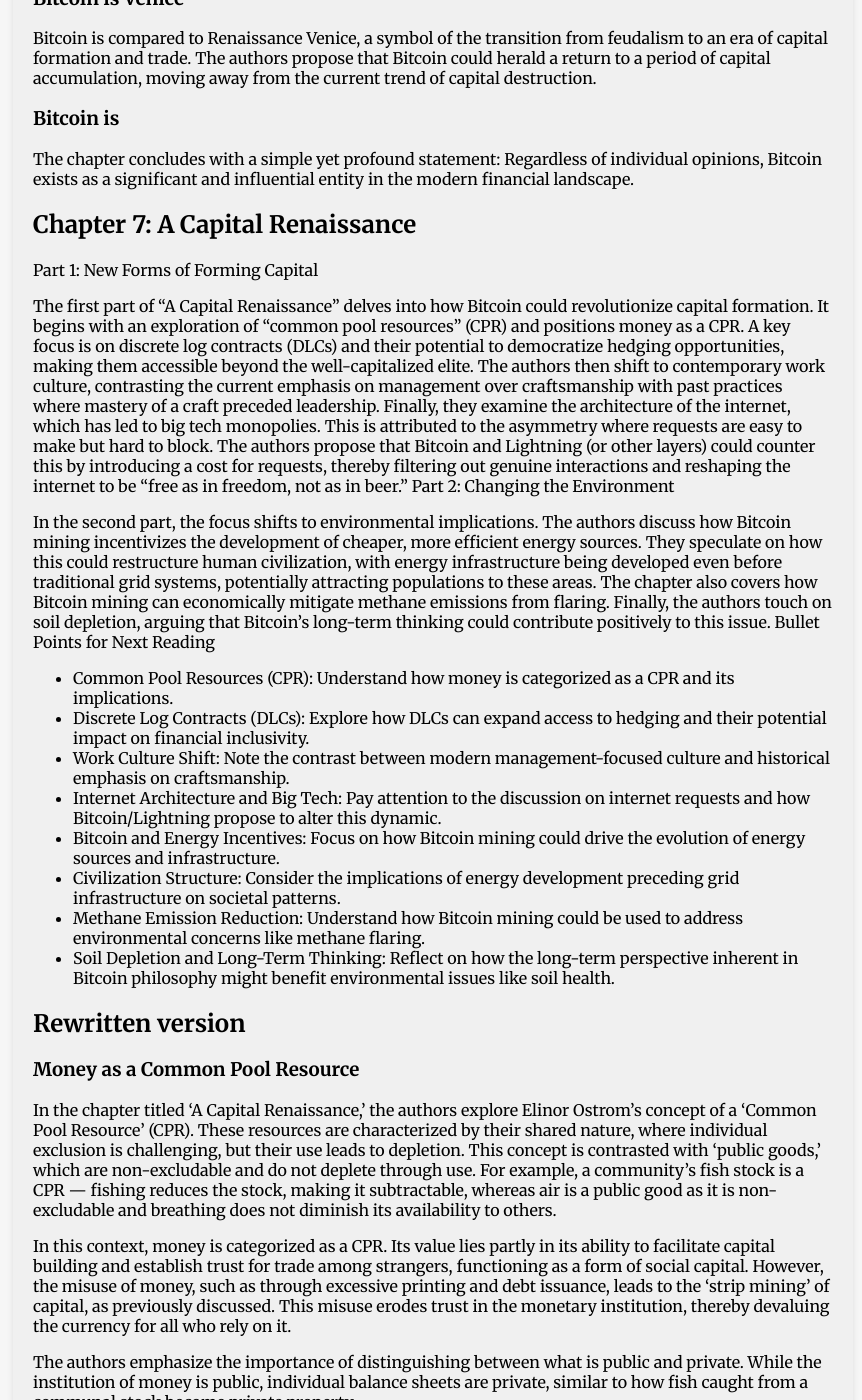
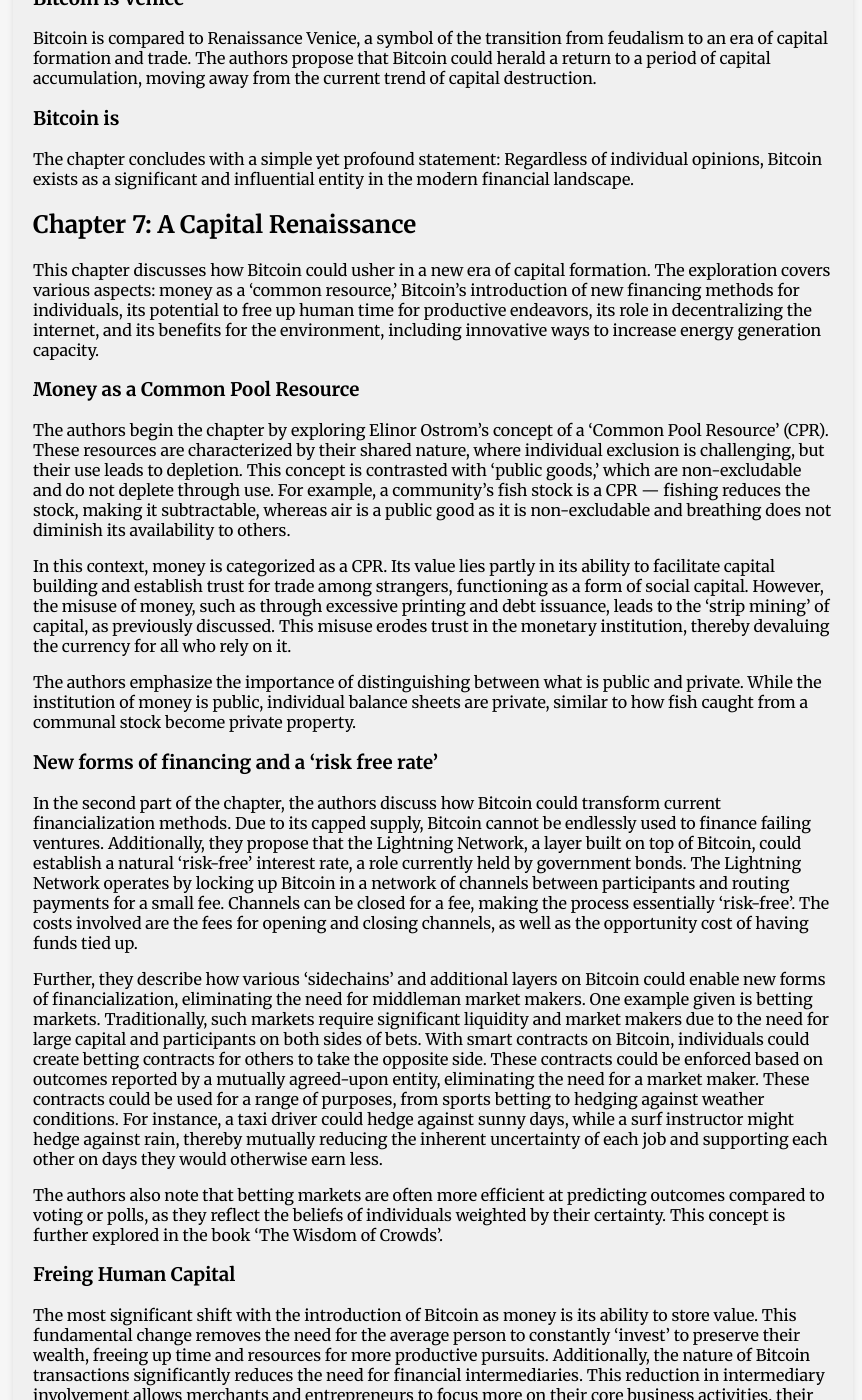
Before and after one commit to Kortelange/webpage, a Jekyll site: the page built from _books/bitcoin_is_venice.md, in a window 1280 px wide and 1400 px high, scrolled down 5098 px. Shown: the whole window, without its empty margins (207-1069 px from the left). Built offline with Jekyll 4.4.1, drawn with Linux system fonts in a browser that asks for light colours.

Commit message:
Clean up chapter 7 of BTC is Venice.

```diff
--- a/_books/bitcoin_is_venice.md
+++ b/_books/bitcoin_is_venice.md
@@ -94,26 +94,10 @@ Bitcoin is compared to Renaissance Venice, a symbol of the transition from feuda
 The chapter concludes with a simple yet profound statement: Regardless of individual opinions, Bitcoin exists as a significant and influential entity in the modern financial landscape.
 
 ## Chapter 7: A Capital Renaissance
-Part 1: New Forms of Forming Capital
+This chapter discusses how Bitcoin could usher in a new era of capital formation. The exploration covers various aspects: money as a 'common resource,' Bitcoin's introduction of new financing methods for individuals, its potential to free up human time for productive endeavors, its role in decentralizing the internet, and its benefits for the environment, including innovative ways to increase energy generation capacity.
 
-The first part of "A Capital Renaissance" delves into how Bitcoin could revolutionize capital formation. It begins with an exploration of "common pool resources" (CPR) and positions money as a CPR. A key focus is on discrete log contracts (DLCs) and their potential to democratize hedging opportunities, making them accessible beyond the well-capitalized elite. The authors then shift to contemporary work culture, contrasting the current emphasis on management over craftsmanship with past practices where mastery of a craft preceded leadership. Finally, they examine the architecture of the internet, which has led to big tech monopolies. This is attributed to the asymmetry where requests are easy to make but hard to block. The authors propose that Bitcoin and Lightning (or other layers) could counter this by introducing a cost for requests, thereby filtering out genuine interactions and reshaping the internet to be "free as in freedom, not as in beer."
-Part 2: Changing the Environment
-
-In the second part, the focus shifts to environmental implications. The authors discuss how Bitcoin mining incentivizes the development of cheaper, more efficient energy sources. They speculate on how this could restructure human civilization, with energy infrastructure being developed even before traditional grid systems, potentially attracting populations to these areas. The chapter also covers how Bitcoin mining can economically mitigate methane emissions from flaring. Finally, the authors touch on soil depletion, arguing that Bitcoin's long-term thinking could contribute positively to this issue.
-Bullet Points for Next Reading
-
-- Common Pool Resources (CPR): Understand how money is categorized as a CPR and its implications.
-- Discrete Log Contracts (DLCs): Explore how DLCs can expand access to hedging and their potential impact on financial inclusivity.
-- Work Culture Shift: Note the contrast between modern management-focused culture and historical emphasis on craftsmanship.
-- Internet Architecture and Big Tech: Pay attention to the discussion on internet requests and how Bitcoin/Lightning propose to alter this dynamic.
-- Bitcoin and Energy Incentives: Focus on how Bitcoin mining could drive the evolution of energy sources and infrastructure.
-- Civilization Structure: Consider the implications of energy development preceding grid infrastructure on societal patterns.
-- Methane Emission Reduction: Understand how Bitcoin mining could be used to address environmental concerns like methane flaring.
-- Soil Depletion and Long-Term Thinking: Reflect on how the long-term perspective inherent in Bitcoin philosophy might benefit environmental issues like soil health.
-
-## Rewritten version
 ### Money as a Common Pool Resource
-In the chapter titled 'A Capital Renaissance,' the authors explore Elinor Ostrom's concept of a 'Common Pool Resource' (CPR). These resources are characterized by their shared nature, where individual exclusion is challenging, but their use leads to depletion. This concept is contrasted with 'public goods,' which are non-excludable and do not deplete through use. For example, a community's fish stock is a CPR — fishing reduces the stock, making it subtractable, whereas air is a public good as it is non-excludable and breathing does not diminish its availability to others.
+The authors begin the chapter by exploring Elinor Ostrom's concept of a 'Common Pool Resource' (CPR). These resources are characterized by their shared nature, where individual exclusion is challenging, but their use leads to depletion. This concept is contrasted with 'public goods,' which are non-excludable and do not deplete through use. For example, a community's fish stock is a CPR — fishing reduces the stock, making it subtractable, whereas air is a public good as it is non-excludable and breathing does not diminish its availability to others.
 
 In this context, money is categorized as a CPR. Its value lies partly in its ability to facilitate capital building and establish trust for trade among strangers, functioning as a form of social capital. However, the misuse of money, such as through excessive printing and debt issuance, leads to the 'strip mining' of capital, as previously discussed. This misuse erodes trust in the monetary institution, thereby devaluing the currency for all who rely on it.
 
```
